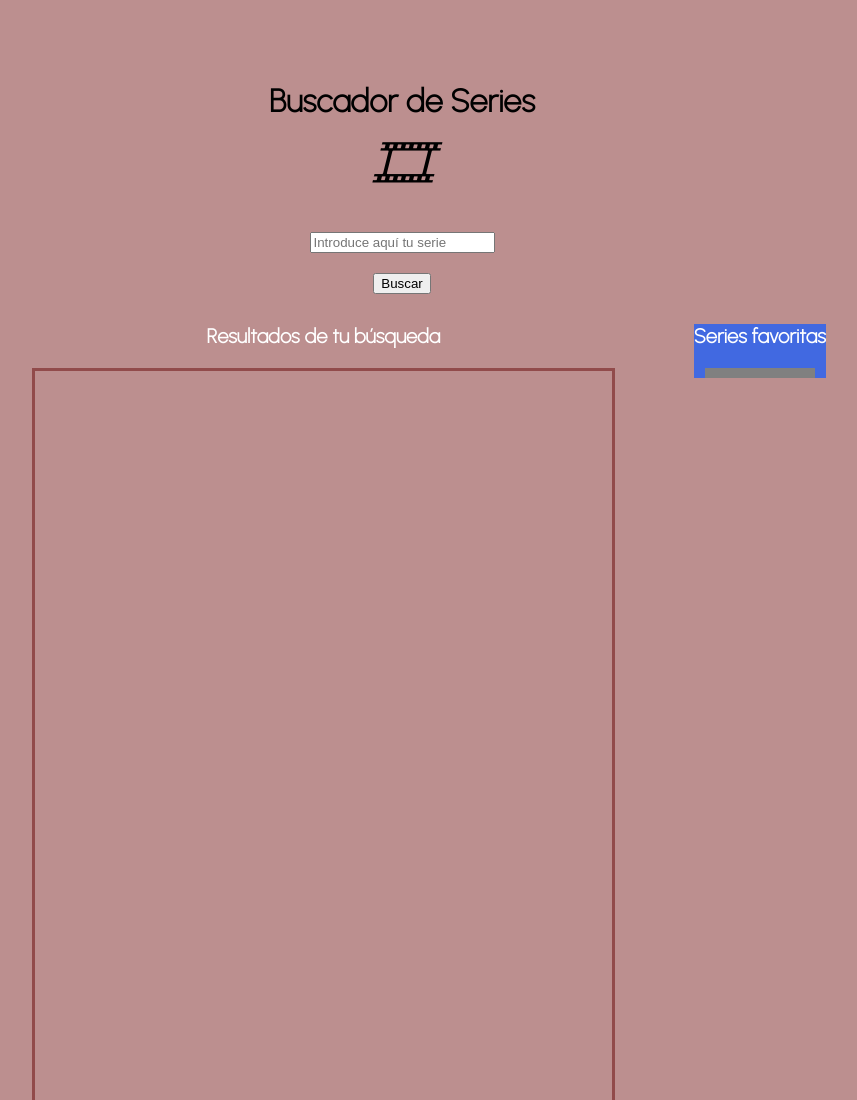
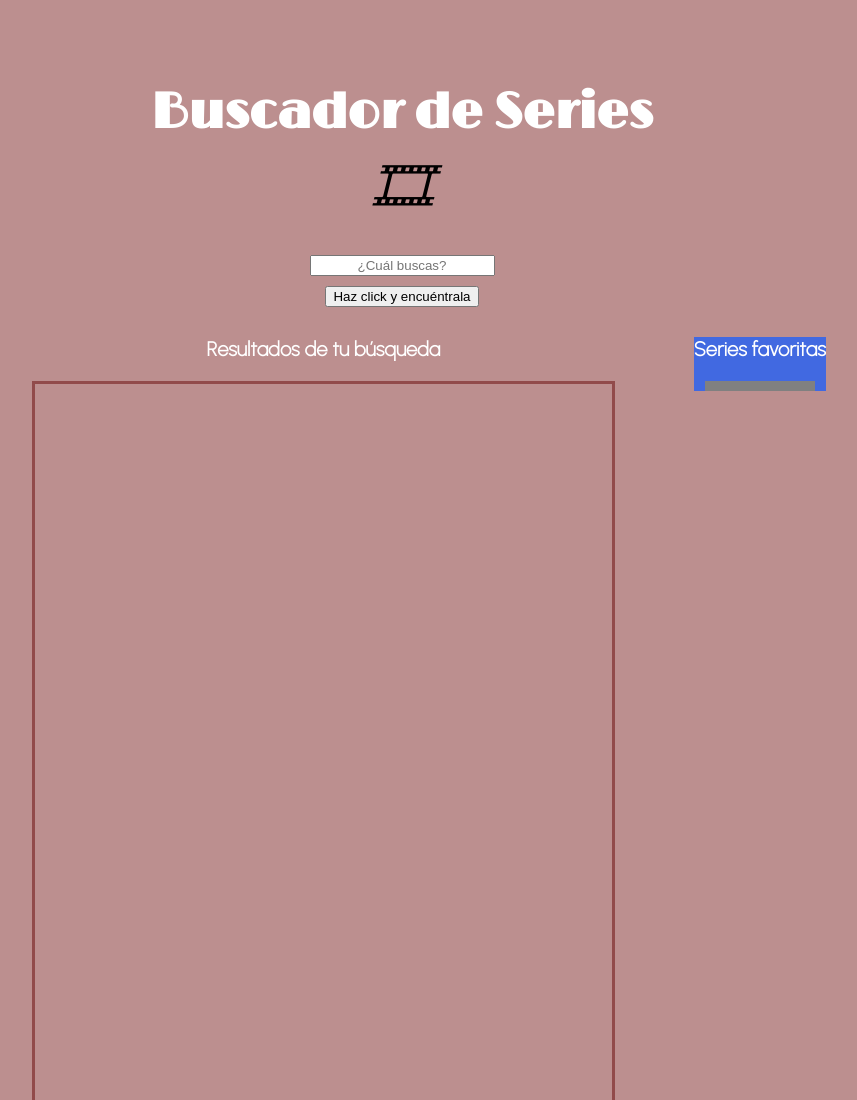
Before and after one commit to Adalab/modulo-2-evaluacion-final-SandraFernandz, a website: page public/index.html in a window 1280 px wide. Shown: the top 1100 px of the page, without its empty margins (238-1095 px from the left). Drawn offline with nearby package versions, Linux system fonts and the light colour scheme.

Commit message:
adding some more styles

```diff
--- a/public/index.html
+++ b/public/index.html
@@ -15,6 +15,12 @@
       href="https://fonts.googleapis.com/css2?family=Urbanist:wght@200&display=swap"
       rel="stylesheet"
     />
+    <link rel="preconnect" href="https://fonts.googleapis.com" />
+    <link rel="preconnect" href="https://fonts.gstatic.com" crossorigin />
+    <link
+      href="https://fonts.googleapis.com/css2?family=Limelight&display=swap"
+      rel="stylesheet"
+    />
     <link
       rel="stylesheet"
       href="https://pro.fontawesome.com/releases/v5.10.0/css/all.css"
@@ -30,7 +36,7 @@
       </header> -->
 
       <header class="header_title">
-        <h1>Buscador de Series</h1>
+        <h1 class="header_title_text">Buscador de Series</h1>
         <i class="header_title_movieIcon">🎞︁</i>
       </header>
       <main>
@@ -38,15 +44,16 @@
           <div class="main_form_structure">
             <span>
               <input
+                class="main_form_input"
                 type="text"
-                placeholder="Introduce aquí tu serie"
+                placeholder="¿Cuál buscas?"
                 class="main_form_textInput js_input"
               />
             </span>
             <span>
               <input
                 type="button"
-                value="Buscar"
+                value="Haz click y encuéntrala"
                 class="main_form_button js_button"
               />
             </span>
--- a/src/scss/layout/_page.scss
+++ b/src/scss/layout/_page.scss
@@ -9,13 +9,19 @@ body {
 
   margin-top: 50px;
 }
-.header_title {
-  text-align: center;
-  &_movieIcon {
-    font-size: 60px;
+.header {
+  &_title {
+    text-align: center;
+    &_text {
+      font-family: 'Limelight', cursive;
+      font-size: 50px;
+      color: white;
+    }
+    &_movieIcon {
+      font-size: 60px;
+    }
   }
 }
-
 .main {
   &_form {
     margin-top: 10px;
@@ -25,8 +31,12 @@ body {
       justify-content: center;
       align-items: center;
     }
+    &_input {
+      text-align: center;
+      margin-bottom: 10px;
+    }
     &_textInput {
-      margin-bottom: 20px;
+      margin-bottom: 40px;
     }
   }
   &_structuralContainer {
```
Also changed, not shown: docs/assets/js/main.js (+1 -1 lines), src/html/index.html (+6 -0 lines), src/html/partials/main.html (+4 -3 lines), docs/assets/css/main.css, public/assets/css/main.css, 1 other file.
